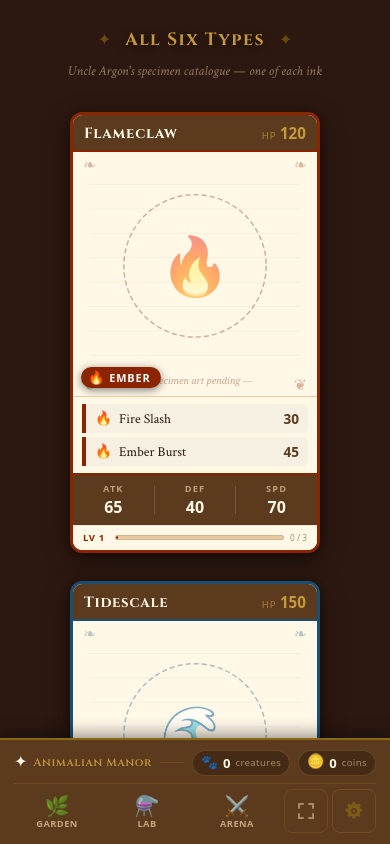
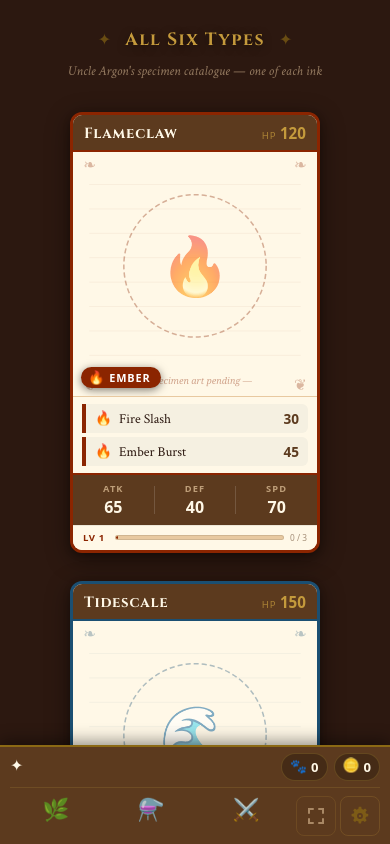
Before and after one commit to MicDesign1/animalian-manor, a React (Vite) app: page /game/card-test in a window 390 px wide. Built offline with nearby package versions, Linux system fonts and the light colour scheme.

Commit message:
ui and screen fixes for sizes in mobile - bottom ui

```diff
--- a/src/audio/AudioManager.js
+++ b/src/audio/AudioManager.js
@@ -21,7 +21,7 @@ import { profileKey } from '../data/profiles';
 
 const BASE      = import.meta.env.BASE_URL;
 const POOL_SIZE = 4;
-const DEFAULTS  = { music: 0.25, sfx: 0.7 };
+const DEFAULTS  = { music: 0.12, sfx: 0.7 };
 
 // Crossfade between tracks: 10 steps × 20 ms = 200 ms total
 const FADE_STEPS    = 10;
--- a/src/components/BottomBar.css
+++ b/src/components/BottomBar.css
@@ -270,49 +270,97 @@
 }
 
 
-/* ══════════════════════════════════════════════
-   MOBILE — 2-row layout (max-width: 768px)
-   Row 1: player + location + stats (info)
-   Row 2: quick-nav + fullscreen + settings (nav)
-   ══════════════════════════════════════════════ */
+/* ══════════════════════════════════════════════════════════════════════════
+   MOBILE — 2-row layout  (max-width: 768px)
+   ──────────────────────────────────────────────────────────────────────────
+   Row 1  [info]:   player chip  |  location  |  stat chips
+   Row 2  [nav]:    Garden · Lab · Arena  (fill width equally)  |  ⚙
+
+   Design principles:
+   • height: auto  — bar grows to fit content; nothing is ever clipped.
+   • All bar-rules hidden on mobile — CSS flex spacing handles layout.
+   • Row 1 items CAN shrink (flex-shrink:1, min-width:0) so they never
+     overflow at narrow widths; text truncates gracefully with ellipsis.
+   • Text labels are hidden progressively: ≤480px hides names, ≤360px
+     hides the location block entirely.
+   ══════════════════════════════════════════════════════════════════════════ */
 
 @media (max-width: 768px) {
+
+  /* ── Bar container ── */
   .bottom-bar {
-    /* Switch to column so the two row-divs stack vertically */
+    height: auto;             /* never clip — let content set the height    */
     flex-direction: column;
     align-items: stretch;
     gap: 0;
-    /* Fixed height is already set by --bottom-bar-height (106px + safe area) */
     padding: 7px 14px;
     padding-bottom: calc(7px + env(safe-area-inset-bottom, 0px));
   }
+
+  /* Hide ALL bar-rule spacers on mobile — flex gap + flex:1 on location
+     and quicknav handle spacing in both rows instead. */
+  .bar-row-info .bar-rule,
+  .bar-row-nav  .bar-rule { display: none; }
 
   /* ── Row 1: informational ── */
   .bar-row-info {
     display: flex;
     align-items: center;
     gap: 8px;
-    flex: 1;                /* share the available height equally with row 2 */
+    min-width: 0;             /* allow the row itself to shrink              */
+    padding-bottom: 6px;
     border-bottom: 1px solid rgba(196, 154, 60, 0.18);
-    padding-bottom: 5px;
   }
+
+  /* Player chip: can shrink so long names never overflow */
+  .bar-row-info .bar-player-chip {
+    flex-shrink: 1;
+    min-width: 0;
+  }
+
+  /* Location: takes all leftover space between player and stats */
+  .bar-row-info .bar-location {
+    flex: 1;
+    min-width: 0;
+    overflow: hidden;
+  }
+
+  /* Stats: fixed at the right end, always visible */
+  .bar-row-info .bar-stats {
+    flex-shrink: 0;
+    gap: 6px;
+  }
+
+  /* Ensure names truncate rather than overflow */
+  .bar-player-name {
+    display: block;
+    max-width: 80px;
+    overflow: hidden;
+    text-overflow: ellipsis;
+    white-space: nowrap;
+  }
+
+  .bar-location-name {
+    display: block;
+    overflow: hidden;
+    text-overflow: ellipsis;
+    white-space: nowrap;
+  }
+
+  /* Stat chips: hide text label to save horizontal space */
+  .bar-stat-label { display: none; }
+  .bar-stat-chip  { padding: 4px 8px; gap: 4px; }
 
   /* ── Row 2: navigation ── */
   .bar-row-nav {
     display: flex;
-    align-items: stretch;   /* buttons fill full row height for bigger tap targets */
+    align-items: stretch;
     gap: 4px;
-    flex: 1;
-    padding-top: 5px;
+    min-width: 0;
+    padding-top: 6px;
   }
 
-  /* Hide all the growing spacer rules inside the nav row on mobile —
-     we use flex layout to position things instead. */
-  .bar-row-nav .bar-rule {
-    display: none;
-  }
-
-  /* Quick-nav fills all available width; each button gets an equal share */
+  /* Quick-nav fills the row; each button gets an equal share */
   .bar-quicknav {
     flex: 1;
     gap: 4px;
@@ -320,44 +368,59 @@
 
   .bar-nav-btn {
     flex: 1;
-    padding: 6px 4px;
-    opacity: 0.75;
+    min-height: 44px;         /* minimum iOS tap-target recommendation        */
+    padding: 4px 2px;
     border-radius: 8px;
+    opacity: 0.85;
   }
 
-  /* Show nav labels on mobile (they're large enough to read) */
+  .bar-nav-icon  { font-size: 1.2rem; }
+
+  /* Labels visible on mid-size phones, hidden on narrow ones (see below) */
   .bar-nav-label {
     display: block;
     font-size: 0.58rem;
   }
 
-  .bar-nav-icon {
-    font-size: 1.25rem;
-  }
-
-  /* Fullscreen + settings: larger tap targets */
+  /* Fullscreen + settings: bigger tap targets, self-center vertically */
   .bar-fs-btn,
   .bar-settings-btn {
     width: 44px;
     height: 44px;
     border-radius: 8px;
     flex-shrink: 0;
-    align-self: stretch;
+    align-self: center;
   }
 
-  /* Settings icon slightly bigger on mobile */
-  .bar-settings-btn svg {
-    width: 20px;
-    height: 20px;
-  }
+  .bar-settings-btn svg { width: 20px; height: 20px; }
+}
 
-  /* Keep all text visible on mobile — override the old hide-on-tiny rule */
-  .bar-player-name   { display: block; }
-  .bar-location-name { display: block; }
-  .bar-stat-label    { display: block; }
 
-  /* Slightly tighter stat chips on mobile */
-  .bar-stat-chip {
-    padding: 3px 8px;
-  }
+/* ── Narrow phones (≤480px): hide player name + location name ──────────── */
+@media (max-width: 480px) {
+  .bottom-bar { padding: 6px 10px; padding-bottom: calc(6px + env(safe-area-inset-bottom, 0px)); }
+
+  /* Player chip: shrink to emoji only */
+  .bar-player-name   { display: none; }
+  .bar-player-chip   { padding: 4px 7px; }
+
+  /* Location: shrink to icon only */
+  .bar-location-name { display: none; }
+
+  /* Nav buttons: icon only, bigger tap target */
+  .bar-nav-label { display: none; }
+  .bar-nav-icon  { font-size: 1.35rem; }
+  .bar-nav-btn   { min-height: 44px; padding: 4px; }
+
+  /* Fs + settings still 44px */
+  .bar-fs-btn, .bar-settings-btn { width: 40px; height: 40px; }
 }
+
+
+/* ── Very narrow phones (≤360px): drop location block entirely ─────────── */
+@media (max-width: 360px) {
+  .bottom-bar { padding: 5px 8px; padding-bottom: calc(5px + env(safe-area-inset-bottom, 0px)); }
+  .bar-location  { display: none; }
+  .bar-stat-chip { padding: 3px 6px; }
+  .bar-stat-icon { font-size: 0.75rem; }
+}
--- a/src/pages/ManorMap.css
+++ b/src/pages/ManorMap.css
@@ -4,9 +4,10 @@
 
 .manor-map {
   width: 100%;
-  /* Fill the content area above the fixed BottomBar */
-  height: calc(100vh  - var(--bottom-bar-height));
-  height: calc(100dvh - var(--bottom-bar-height)); /* dvh = true visual viewport */
+  /* height:100% fills .app-content's content area.
+     .app-content has padding-bottom:var(--bottom-bar-height) so the map
+     ends exactly where the BottomBar begins — no subtraction needed here. */
+  height: 100%;
   display: flex;
   flex-direction: column;
   align-items: center;
--- a/src/styles/globals.css
+++ b/src/styles/globals.css
@@ -96,12 +96,15 @@ body {
 }
 
 /* Inner content area — fills all space above the fixed BottomBar.
-   min-height:0 is required so flex children can shrink below content size. */
+   min-height:0 is required so flex children can shrink below content size.
+   padding-bottom reserves exactly the bar's height so every page's content
+   sits above the bar without each page needing its own height calculation. */
 .app-content {
   flex: 1;
   min-height: 0;
   position: relative;
   overflow: hidden;
+  padding-bottom: var(--bottom-bar-height);
 }
 
 /* Prevent text selection on game UI */
```
Also changed, not shown: 1 other file (tests, documents, lock files or other folders).
